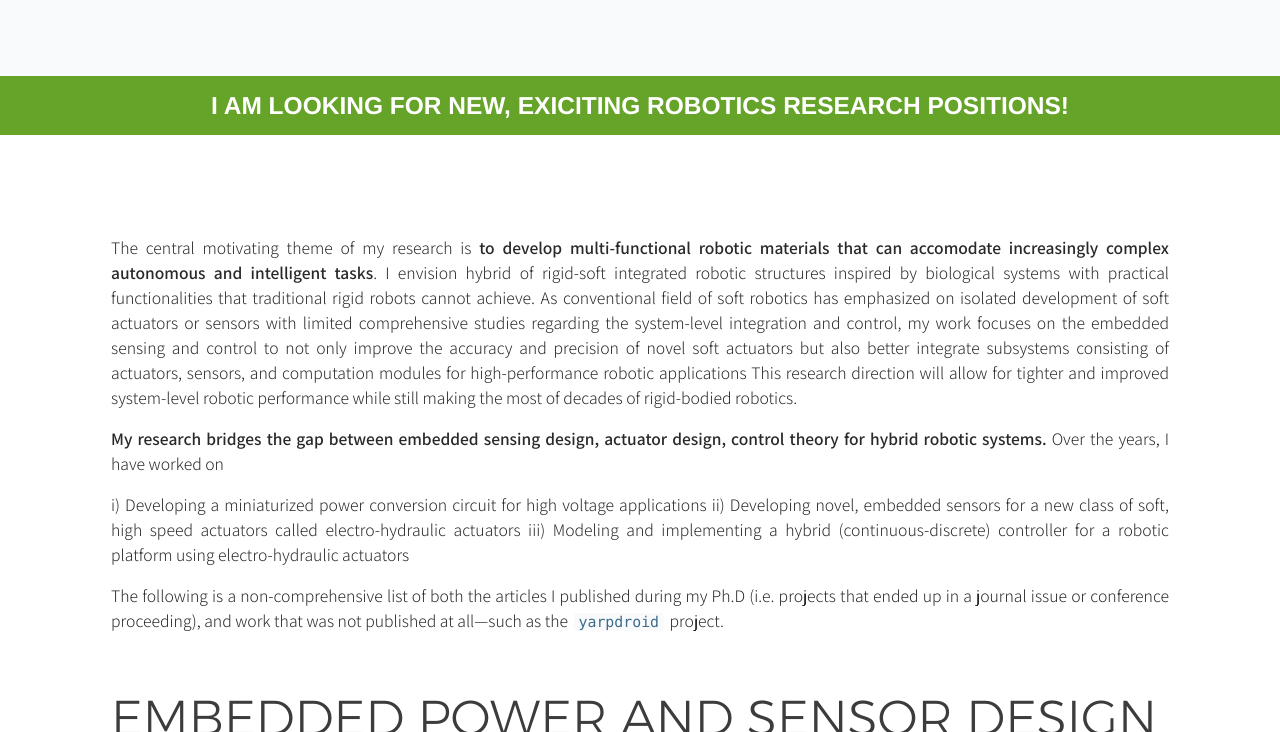
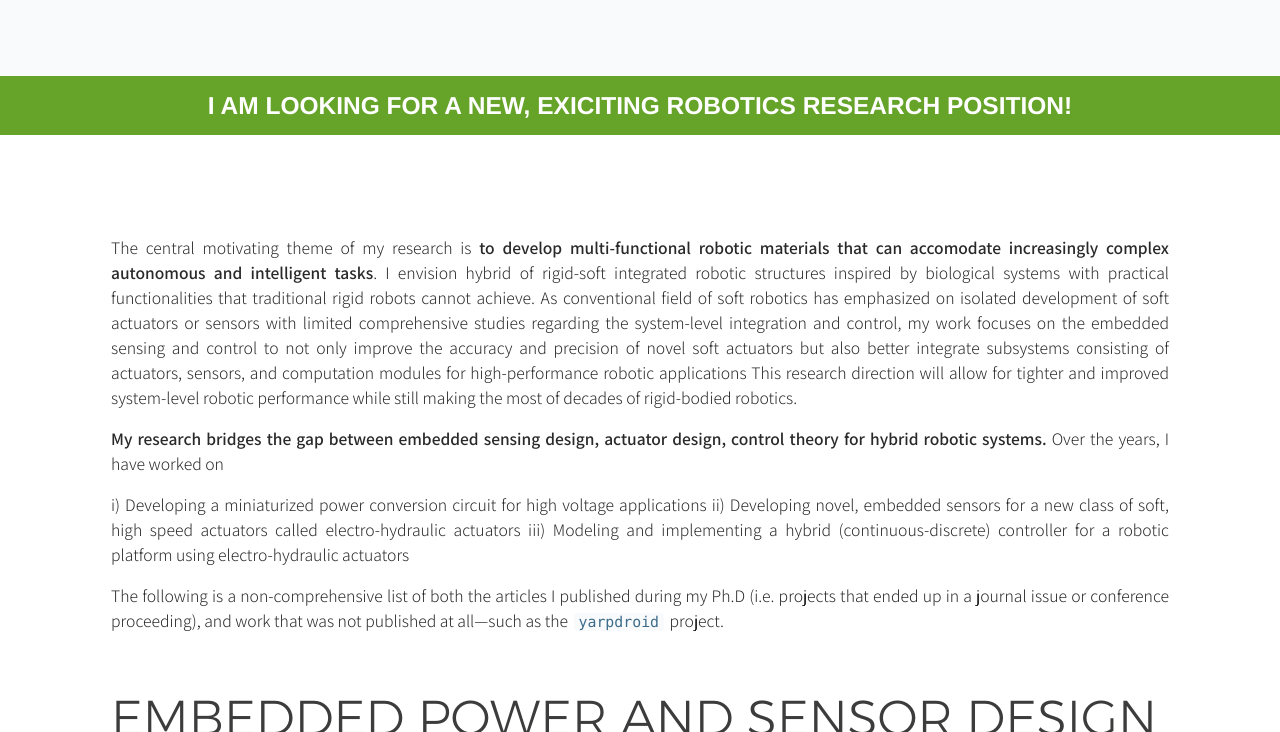
Before and after one commit to KhoiDLy/KhoiDLy.github.io, a Jekyll site: the page built from index.html, in a window 1280 px wide and 900 px high, scrolled down 482 px, cut to the strip 168-900 px from the top of the window. Built offline with Jekyll 4.4.1, drawn with Linux system fonts in a browser that asks for light colours; nearby versions of some CDN libraries; some web fonts are replaced; some of the changed text lies outside the part shown.

Commit message:
Update _config.yml

```diff
--- a/_config.yml
+++ b/_config.yml
@@ -29,7 +29,7 @@
 
 logo: /img/logo.svg
 
-banner: "I am looking for new, exiciting robotics research Positions!"
+banner: "I am looking for a new, exiciting robotics research position!"
 #banner-link: http://correll.cs.colorado.edu/
 
 # Postal address (add as many lines as necessary)
```
